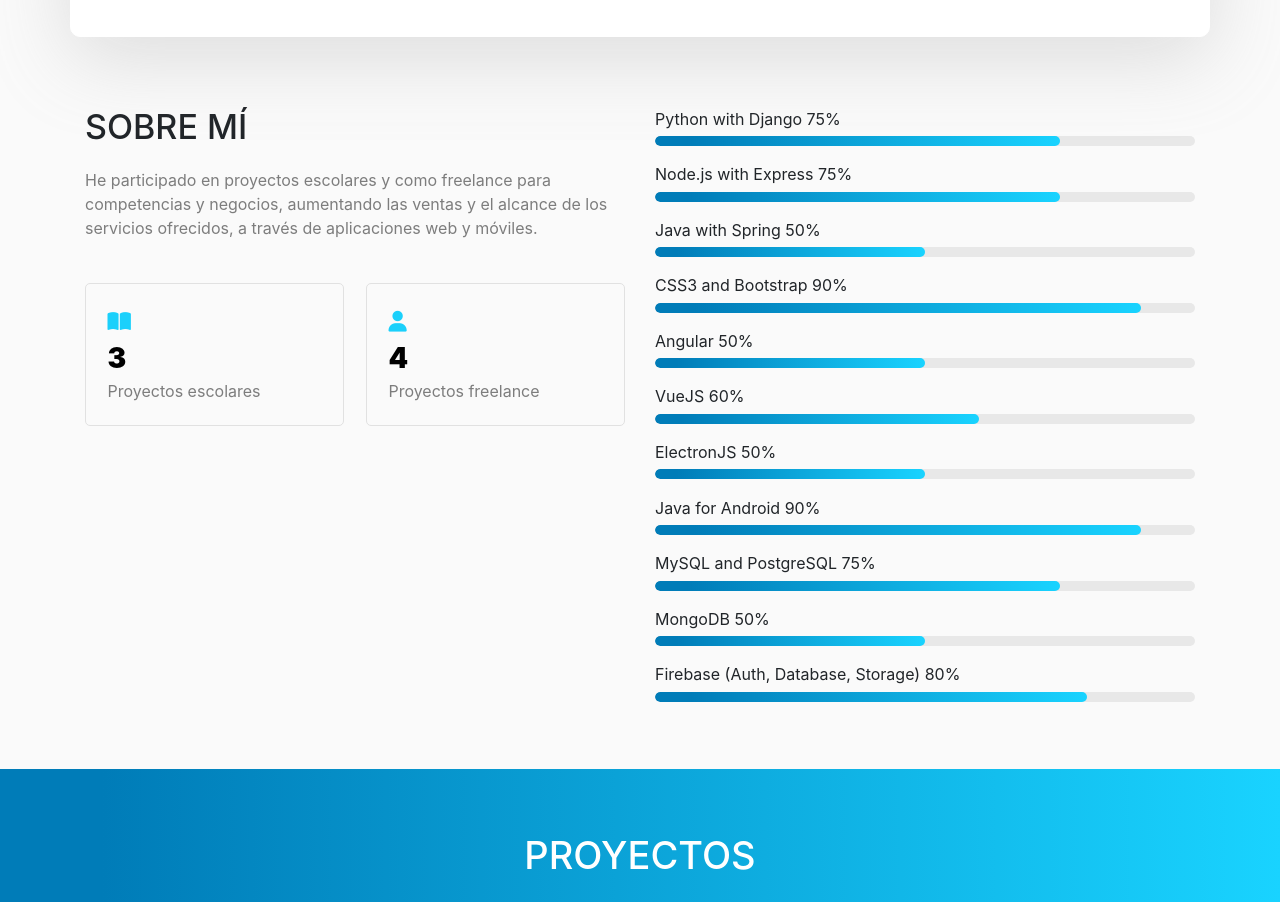
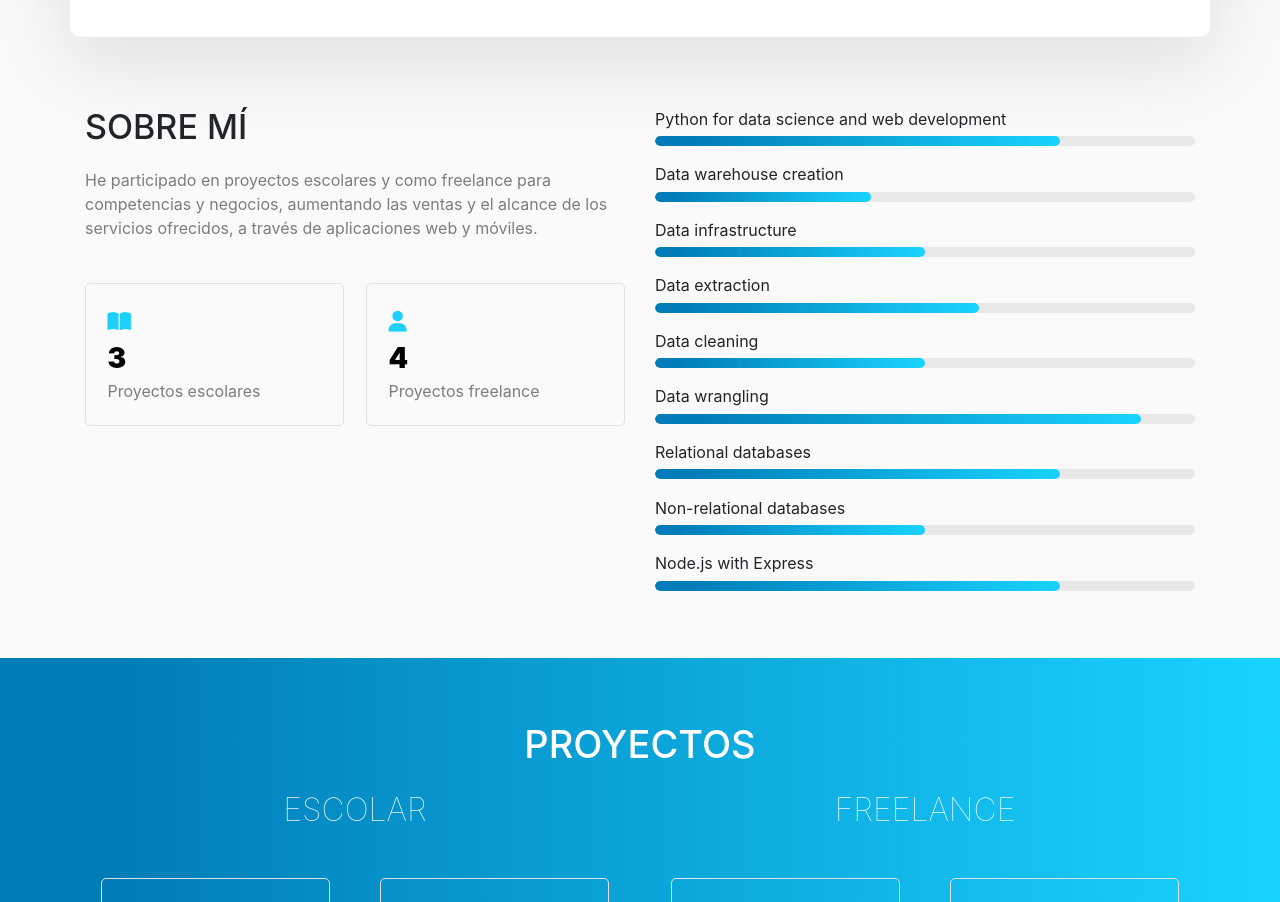
Before and after one commit to Armando-Castillo/Portfolio, a plain HTML site: page index.html in a window 1280 px wide. Shown: the part 784-1686 px from the top of the page. Drawn offline with nearby package versions, Linux system fonts and the light colour scheme.

Commit message:
progress bar

```diff
--- a/index.html
+++ b/index.html
@@ -86,50 +86,43 @@
                         </div>
                     </div>
                 </div>
+
                 <div class="col-md-6">
-                    <p class="progress-p">Python with Django 75%</p>
+                    <p class="progress-p">Python for data science and web development</p>
                     <div class="progress">
                         <div class="progress-bar" role="progressbar" style="width: 75%" aria-valuenow="75" aria-valuemin="0" aria-valuemax="100"></div>
                     </div>
-                    <p class="progress-p">Node.js with Express 75%</p>
+                    <p class="progress-p">Data warehouse creation</p>
+                    <div class="progress">
+                        <div class="progress-bar" role="progressbar" style="width: 40%" aria-valuenow="90" aria-valuemin="0" aria-valuemax="100"></div>
+                    </div>
+                    <p class="progress-p">Data infrastructure</p>
+                    <div class="progress">
+                        <div class="progress-bar" role="progressbar" style="width: 50%" aria-valuenow="50" aria-valuemin="0" aria-valuemax="100"></div>
+                    </div>
+                    <p class="progress-p">Data extraction</p>
+                    <div class="progress">
+                        <div class="progress-bar" role="progressbar" style="width: 60%" aria-valuenow="60" aria-valuemin="0" aria-valuemax="100"></div>
+                    </div>
+                    <p class="progress-p">Data cleaning</p>
+                    <div class="progress">
+                        <div class="progress-bar" role="progressbar" style="width: 50%" aria-valuenow="50" aria-valuemin="0" aria-valuemax="100"></div>
+                    </div>
+                    <p class="progress-p">Data wrangling</p>
+                    <div class="progress">
+                        <div class="progress-bar" role="progressbar" style="width: 90%" aria-valuenow="90" aria-valuemin="0" aria-valuemax="100"></div>
+                    </div>
+                    <p class="progress-p">Relational databases</p>
                     <div class="progress">
                         <div class="progress-bar" role="progressbar" style="width: 75%" aria-valuenow="75" aria-valuemin="0" aria-valuemax="100"></div>
                     </div>
-                    <p class="progress-p">Java with Spring 50%</p>
+                    <p class="progress-p">Non-relational databases</p>
                     <div class="progress">
                         <div class="progress-bar" role="progressbar" style="width: 50%" aria-valuenow="50" aria-valuemin="0" aria-valuemax="100"></div>
                     </div>
-                    <p class="progress-p">CSS3 and Bootstrap 90%</p>
-                    <div class="progress">
-                        <div class="progress-bar" role="progressbar" style="width: 90%" aria-valuenow="90" aria-valuemin="0" aria-valuemax="100"></div>
-                    </div>
-                    <p class="progress-p">Angular 50%</p>
-                    <div class="progress">
-                        <div class="progress-bar" role="progressbar" style="width: 50%" aria-valuenow="50" aria-valuemin="0" aria-valuemax="100"></div>
-                    </div>
-                    <p class="progress-p">VueJS 60%</p>
-                    <div class="progress">
-                        <div class="progress-bar" role="progressbar" style="width: 60%" aria-valuenow="60" aria-valuemin="0" aria-valuemax="100"></div>
-                    </div>
-                    <p class="progress-p">ElectronJS 50%</p>
-                    <div class="progress">
-                        <div class="progress-bar" role="progressbar" style="width: 50%" aria-valuenow="50" aria-valuemin="0" aria-valuemax="100"></div>
-                    </div>
-                    <p class="progress-p">Java for Android 90%</p>
-                    <div class="progress">
-                        <div class="progress-bar" role="progressbar" style="width: 90%" aria-valuenow="90" aria-valuemin="0" aria-valuemax="100"></div>
-                    </div>
-                    <p class="progress-p">MySQL and PostgreSQL 75%</p>
+                    <p class="progress-p">Node.js with Express</p>
                     <div class="progress">
                         <div class="progress-bar" role="progressbar" style="width: 75%" aria-valuenow="75" aria-valuemin="0" aria-valuemax="100"></div>
-                    </div>
-                    <p class="progress-p">MongoDB 50%</p>
-                    <div class="progress">
-                        <div class="progress-bar" role="progressbar" style="width: 50%" aria-valuenow="50" aria-valuemin="0" aria-valuemax="100"></div>
-                    </div>
-                    <p class="progress-p">Firebase (Auth, Database, Storage) 80%</p>
-                    <div class="progress">
-                        <div class="progress-bar" role="progressbar" style="width: 80%" aria-valuenow="80" aria-valuemin="0" aria-valuemax="100"></div>
                     </div>
                 </div>
             </div>
```
